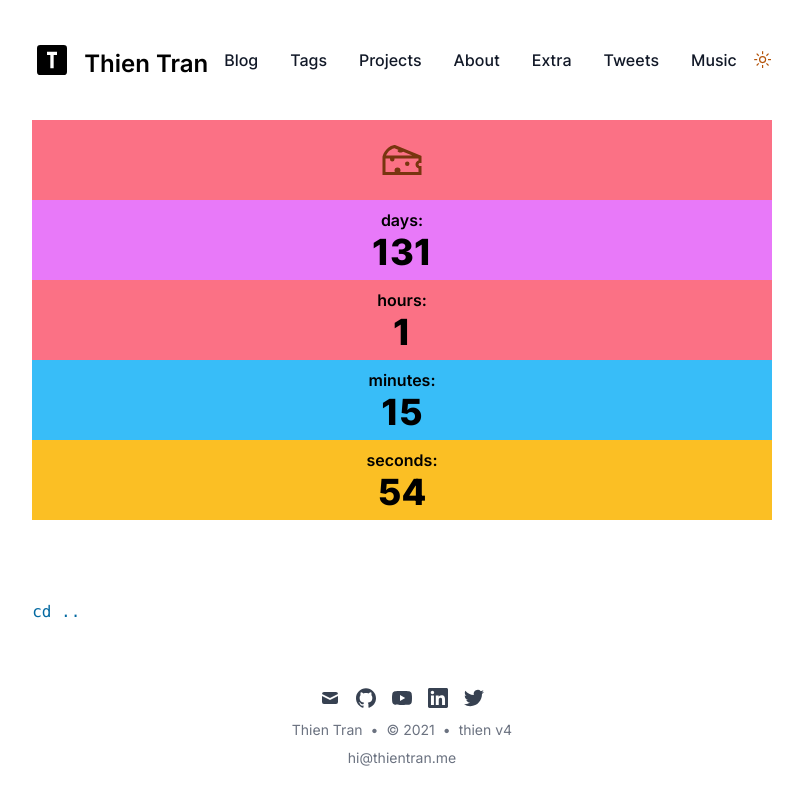
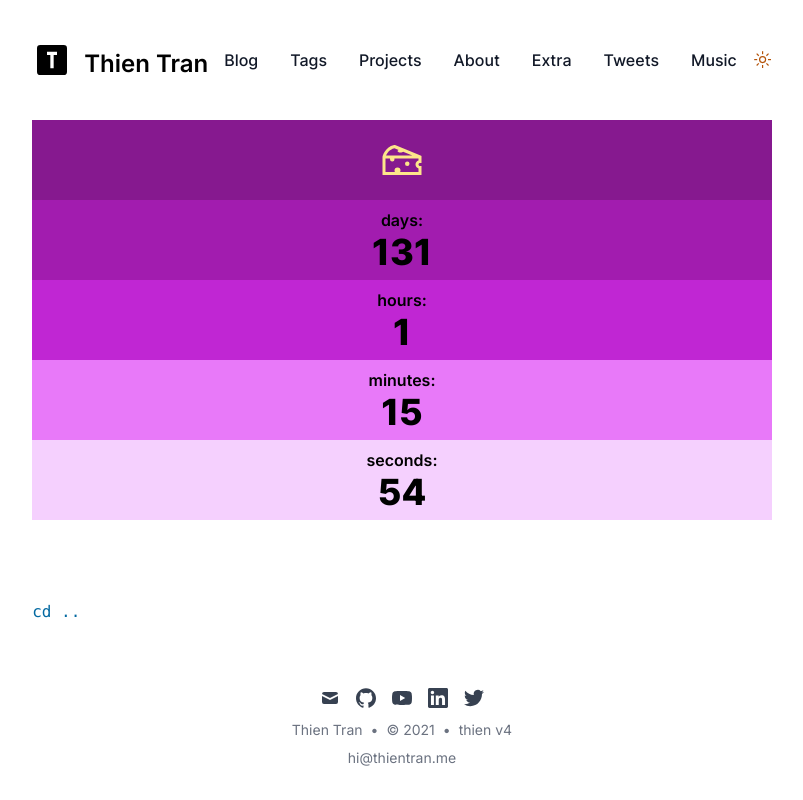
Before and after one commit to thnmtrn/blog-v4, a Next.js app: page /countdown in a window 1280 px wide. Shown: the whole page, without its empty margins (238-1041 px from the left). Built offline with nearby package versions, Linux system fonts and the light colour scheme; what @tailwindcss/typography would draw is missing.

Commit message:
gradient countdown

```diff
--- a/pages/countdown.js
+++ b/pages/countdown.js
@@ -44,20 +44,24 @@ function CountdownPage() {
   })
   return (
     <div className="text-center content-center w-full">
-      <div className ="justify-center flex bg-rose-400 dark:bg-lime-600 py-4">
-        <Cheese className="w-12 h-12 text-amber-900 dark:text-yellow-400" />
-        </div>
-      <div className="bg-fuchsia-400 dark:bg-blue-700 flex flex-col py-2">
-        <p className="font-semibold">days: </p> <p className="text-4xl font-extrabold">{timeLeft.days}</p>
+      <div className="justify-center flex bg-fuchsia-800 dark:bg-rose-800 py-4">
+        <Cheese className="w-12 h-12 text-amber-200 dark:text-yellow-300" />
       </div>
-      <div className="bg-rose-400 dark:bg-fuchsia-600 flex flex-col py-2">
-        <p className="font-semibold">hours: </p> <p className="text-4xl font-extrabold">{timeLeft.hours}</p>
+      <div className="bg-fuchsia-700 dark:bg-rose-700 flex flex-col py-2">
+        <p className="font-semibold">days: </p>{' '}
+        <p className="text-4xl font-extrabold">{timeLeft.days}</p>
       </div>
-      <div className="bg-blue-400 dark:bg-rose-800 flex flex-col py-2">
-        <p className="font-semibold">minutes: </p> <p className="text-4xl font-extrabold">{timeLeft.minutes}</p>
+      <div className="bg-fuchsia-600 dark:bg-rose-600 flex flex-col py-2">
+        <p className="font-semibold">hours: </p>{' '}
+        <p className="text-4xl font-extrabold">{timeLeft.hours}</p>
       </div>
-      <div className="bg-amber-400 dark:bg-amber-600 flex flex-col py-2">
-        <p className="font-semibold">seconds: </p> <p className="text-4xl font-extrabold">{timeLeft.seconds}</p>
+      <div className="bg-fuchsia-400 dark:bg-rose-400 flex flex-col py-2">
+        <p className="font-semibold">minutes: </p>{' '}
+        <p className="text-4xl font-extrabold">{timeLeft.minutes}</p>
+      </div>
+      <div className="bg-fuchsia-200 dark:bg-rose-200 flex flex-col py-2">
+        <p className="font-semibold">seconds: </p>{' '}
+        <p className="text-4xl font-extrabold">{timeLeft.seconds}</p>
       </div>
     </div>
   )
```
